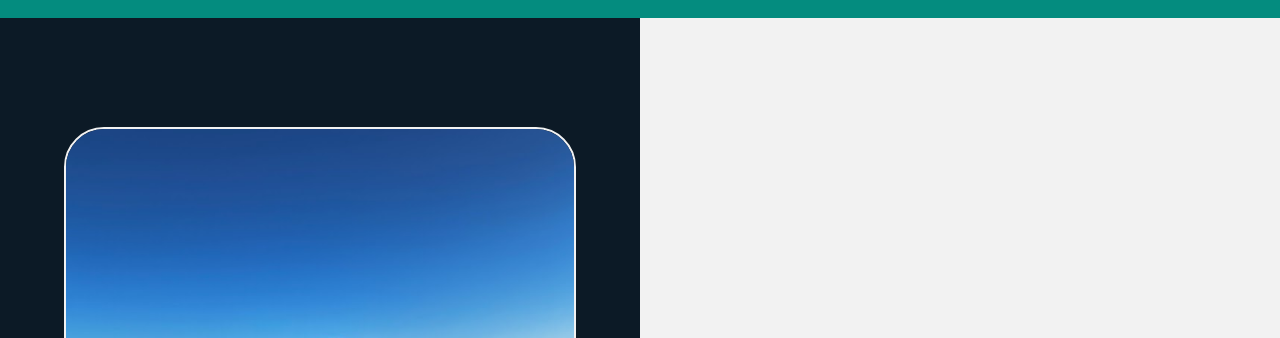
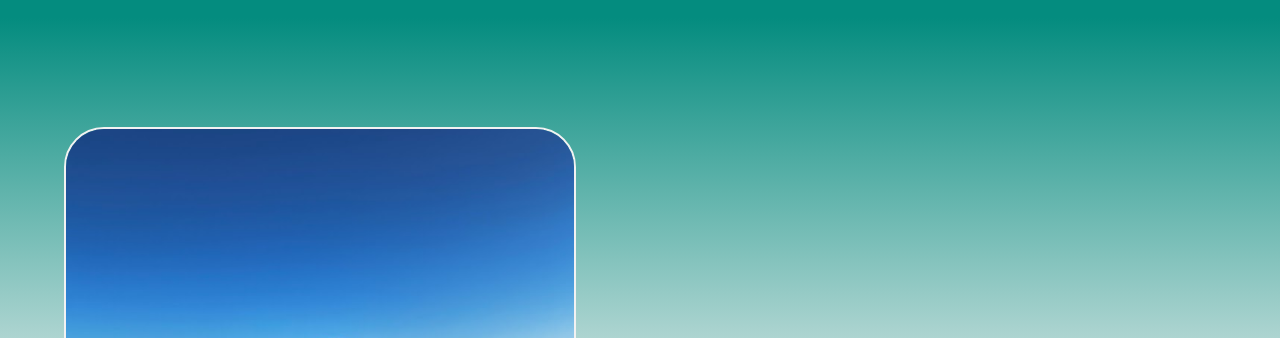
Before and after one commit to RoyalNegative/portfolio, a plain HTML site: page index.html in a window 1280 px wide. Shown: the part 82-420 px from the top of the page. Drawn offline with nearby package versions, Linux system fonts and the light colour scheme.

Commit message:
gradients added

```diff
--- a/styles/style.css
+++ b/styles/style.css
@@ -112,14 +112,16 @@ li{
         display: flex;
         justify-content: center;
         align-items: center;
+        background: linear-gradient(to bottom,  #048C7F, #F2F2F2, #0C1A26);
+
     }
 
     .hero-right-container{
         width: 50%;
-        background-color: var(--background);
         display: flex;
         justify-content: center;
         align-items: center;
+        background: linear-gradient(to bottom,  #048C7F, #F2F2F2, #0C1A26);
     }
 
     .hero-greeting{
@@ -223,6 +225,7 @@ li{
         padding: 40px;
         margin-top: auto;
         border-radius: 40px;
+        box-shadow: 5px 5px 15px rgba(0, 0, 0, 0.3);
     }
 
     .contact-heading{
@@ -289,6 +292,7 @@ li{
         display: flex;
         align-items: center;
         justify-content: center;
+        box-shadow: 0px -5px 15px rgba(0, 0, 0, 0.2);
     }
 
 
```
